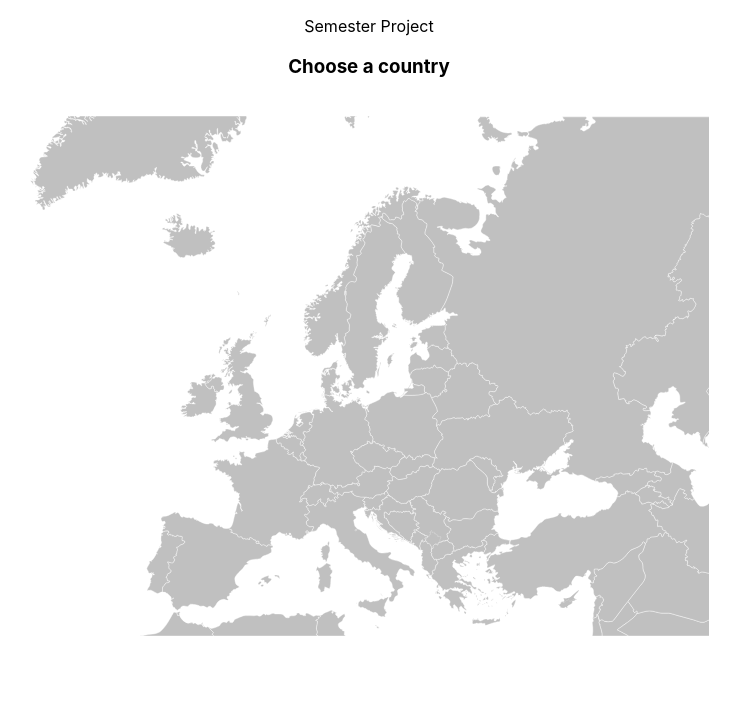
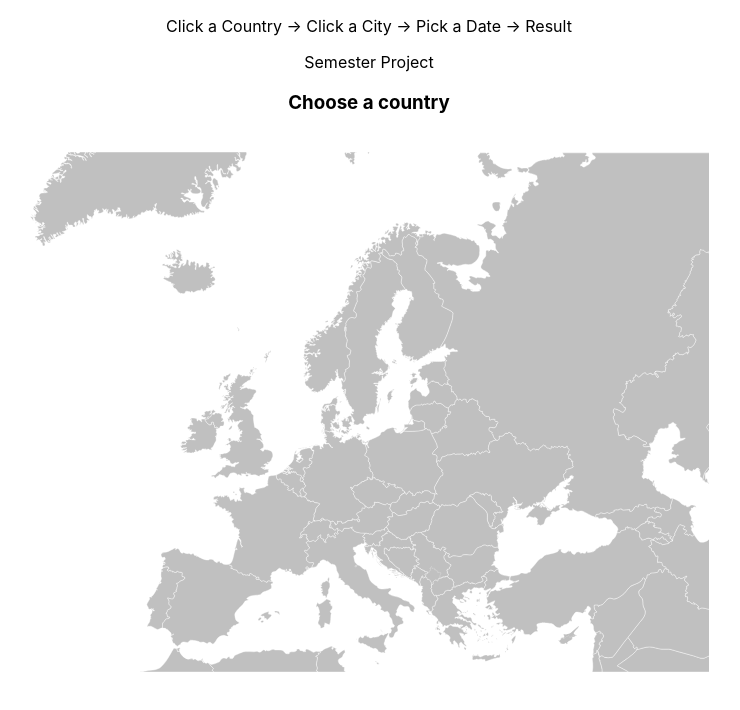
Before and after one commit to Hold-Krykke/3SemProject_FrontEnd, a React (Create React App) app: page / in a window 1280 px wide. Shown: the top 710 px of the page, without its empty margins (271-1011 px from the left). Built offline with nearby package versions, Linux system fonts and the light colour scheme.

Commit message:
Added NoStyling Header as per design

```diff
--- a/src/App.js
+++ b/src/App.js
@@ -1,6 +1,7 @@
-import React from 'react';
-import './App.css';
+import React from "react";
+import "./App.css";
 import Europe from "./components/EuropeMap.jsx";
+import Header from "./components/Header.jsx";
 
 function App() {
   return (
@@ -8,8 +9,9 @@ function App() {
       {
         //create react components / routes here
       }
-	  <p>Semester Project</p>
-    <Europe></Europe>
+      <Header></Header>
+      <p>Semester Project</p>
+      <Europe></Europe>
     </div>
   );
 }
--- /dev/null
+++ b/src/components/Header.jsx
@@ -0,0 +1,11 @@
+import React from "react";
+
+const Header = () => {
+  return (
+    <>
+      <p>Click a Country -> Click a City -> Pick a Date -> Result</p>
+    </>
+  );
+};
+
+export default Header;
```
